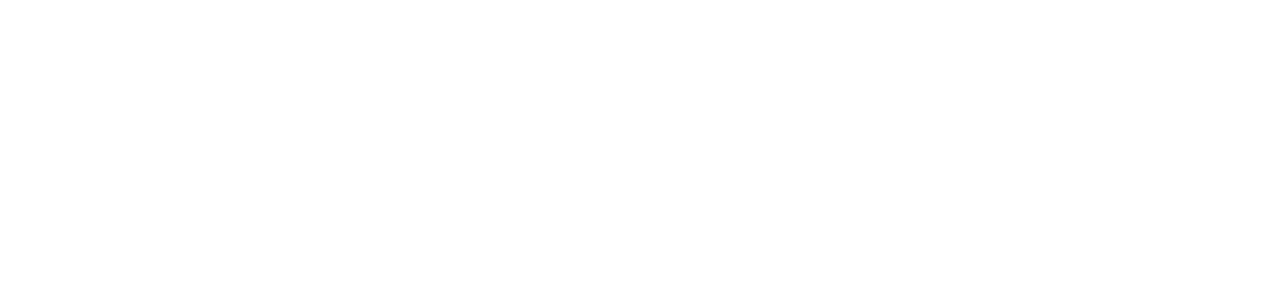
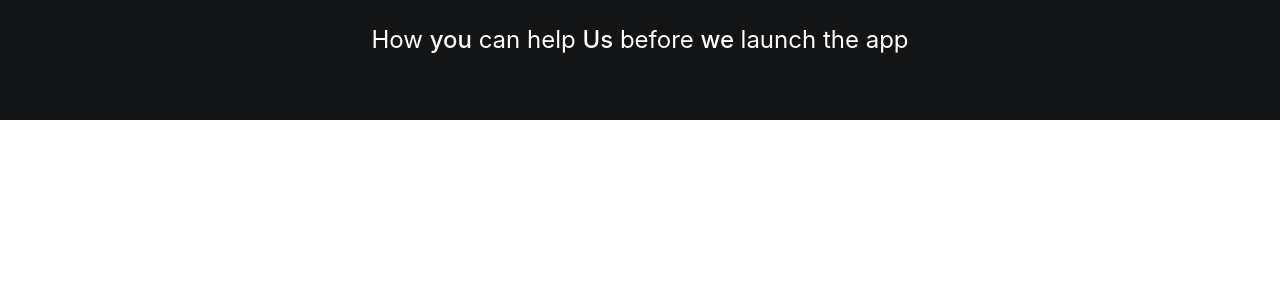
Before and after one commit to balance-io/home, a Next.js app: page /components/footer in a window 1280 px wide. Shown: the top 300 px of the page. Built offline with nearby package versions, Linux system fonts and the light colour scheme.

Commit message:
latest fix

```diff
--- a/pages/components/footer.js
+++ b/pages/components/footer.js
@@ -3,7 +3,7 @@
 
 export default function Footer() {
     return (
-        <section className="flex pt-6 p-6 bg-balance w-screen justify-center sticky top-0 z-50">
+        <section className="flex pt-6 p-6 bg-[#131415] w-screen justify-center sticky top-0 z-50">
             <h1 className="text-white text-center mx-auto text-2xl pb-10 ">How <b className="font-medium">you</b> can help <b className="font-medium">Us</b> before <b className="font-medium">we </b> launch the app </h1>
             <div className="flex space-x-12 items-center">
 
```
